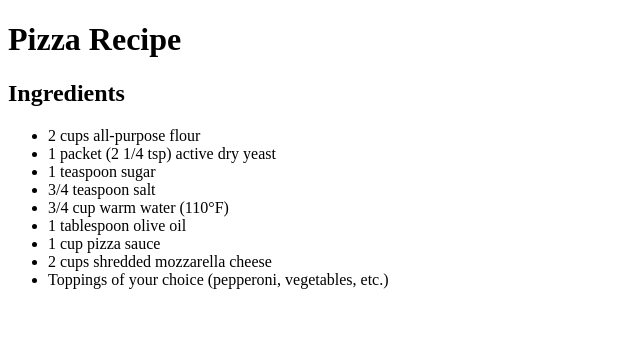
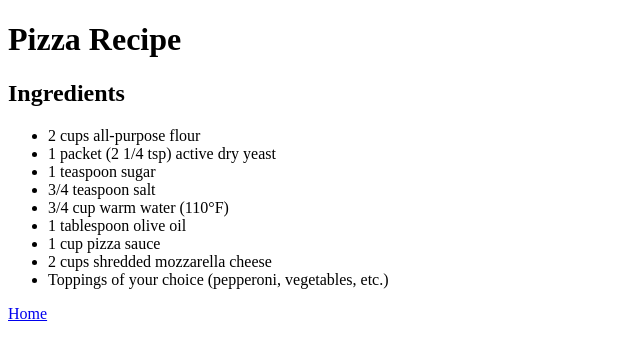
Before and after one commit to Amar103j/odin-recipes, a plain HTML site: page recipes/pizza.html in a window 1280 px wide. Shown: the full height of the page, 0-640 px from the left. Drawn offline with Linux system fonts and the light colour scheme.

Commit message:
Add return pizza.html

```diff
--- a/recipes/pizza.html
+++ b/recipes/pizza.html
@@ -18,6 +18,8 @@
             <li>1 cup pizza sauce</li>
             <li>2 cups shredded mozzarella cheese</li>
             <li>Toppings of your choice (pepperoni, vegetables, etc.)</li>
+        </ul>
+        <a href="../index.html">Home</a>
 
 
     </body>
```
